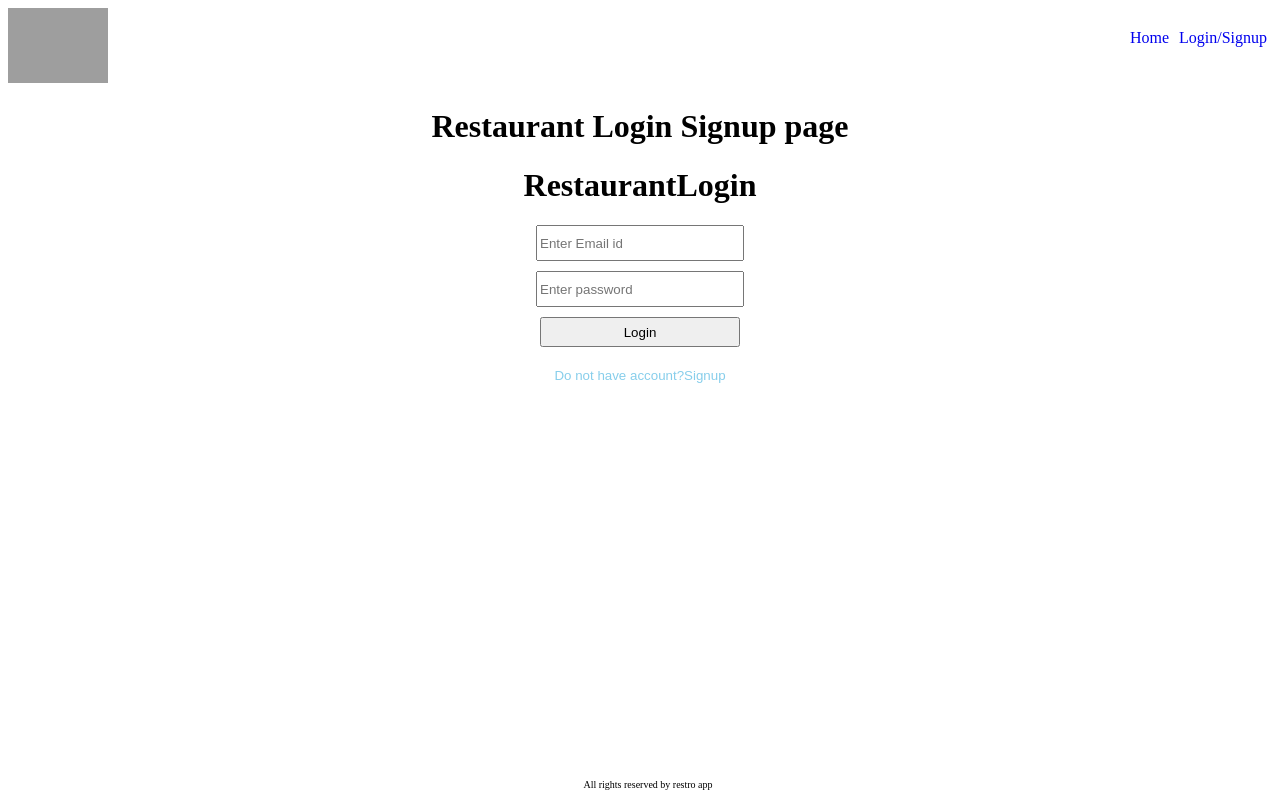
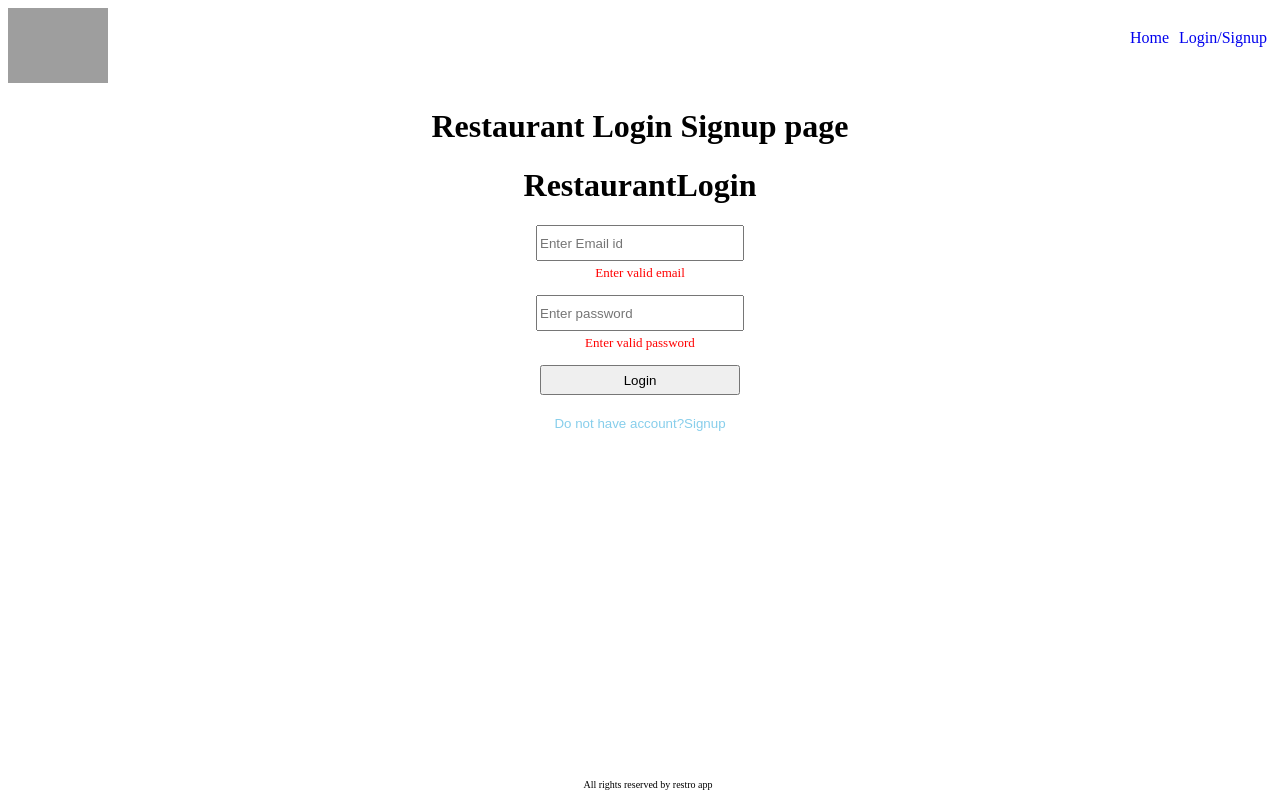
Before and after one commit to pragatiAgrawalTech8/Restaurant_App, a Next.js app: page /restaurant in a window 1280 px wide. Both pictures are taken after a click on the button "Login". Built offline with nearby package versions, Linux system fonts and the light colour scheme; grey boxes are pictures that could not be loaded.

Commit message:
Restaurant Login Form Handling and Validation

```diff
--- a/app/_components/RestaurantLogin.js
+++ b/app/_components/RestaurantLogin.js
@@ -1,16 +1,35 @@
-import React from 'react'
+import {useState} from 'react'
 
 const RestaurantLogin = () => {
+  const [email, setEmail] = useState("")
+  const [password, setPassword] = useState("")
+  const [error, setError] = useState(false)
+  function handleLogin(){
+    if(!email || !password){
+      setError(true)
+    } else{
+      setError(false)
+    }
+    console.log(email,password);
+  }
   return (
     <div>
       <h1>RestaurantLogin</h1>
       <div className="input-wrapper">
-        <input type="text" placeholder="Enter Email id" className="input-field"/>
+        <input type="text" placeholder="Enter Email id" className="input-field"
+        value={email} onChange={(e)=>setEmail(e.target.value)}/>
+        {
+          error && !email && <span className="input-error">Enter valid email</span>
+        }
       </div>
       <div className="input-wrapper">
-        <input type="password" placeholder="Enter password" className="input-field" />
+        <input type="password" placeholder="Enter password" className="input-field"
+        value={password} onChange={(e)=>setPassword(e.target.value)} />
+        {
+          error && !password && <span className="input-error">Enter valid password</span>
+        }
       </div>
-      <button className="button">Login</button>
+      <button className="button" onClick={handleLogin}>Login</button>
     </div>
   )
 }
--- a/app/globals.css
+++ b/app/globals.css
@@ -17,3 +17,9 @@
   color: skyblue;
 
 }
+.input-error{
+    display: block;
+    padding: 4px 0;
+    font-size: 13px;
+    color: red;
+}
--- a/app/restaurant/style.css
+++ b/app/restaurant/style.css
@@ -26,9 +26,3 @@
   width: 100%;
   text-align: center;
 }
-.input-error{
-    display: block;
-    padding: 4px 0;
-    font-size: 13px;
-    color: red;
-}
```
